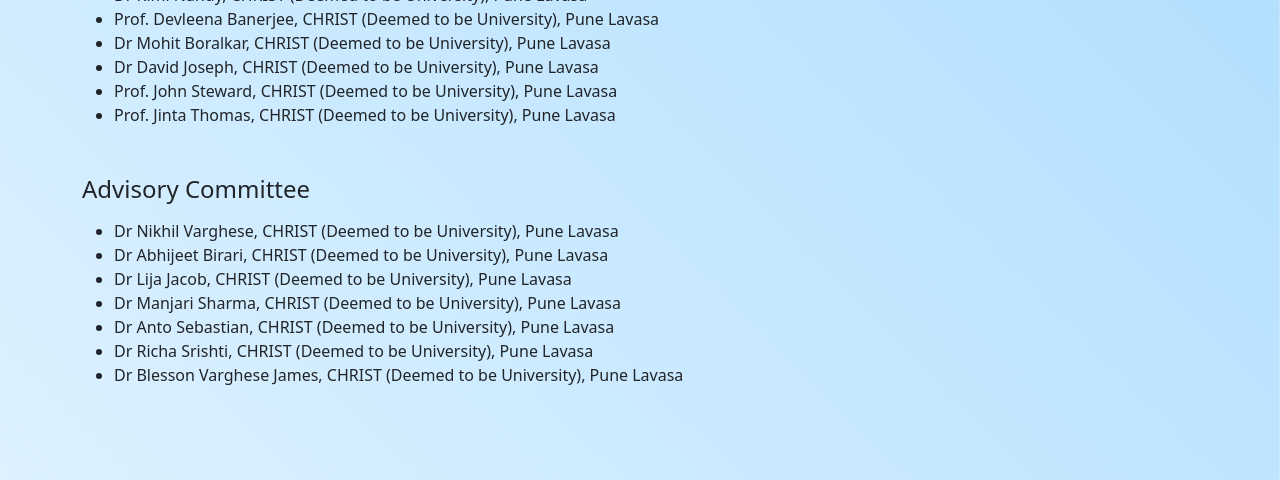
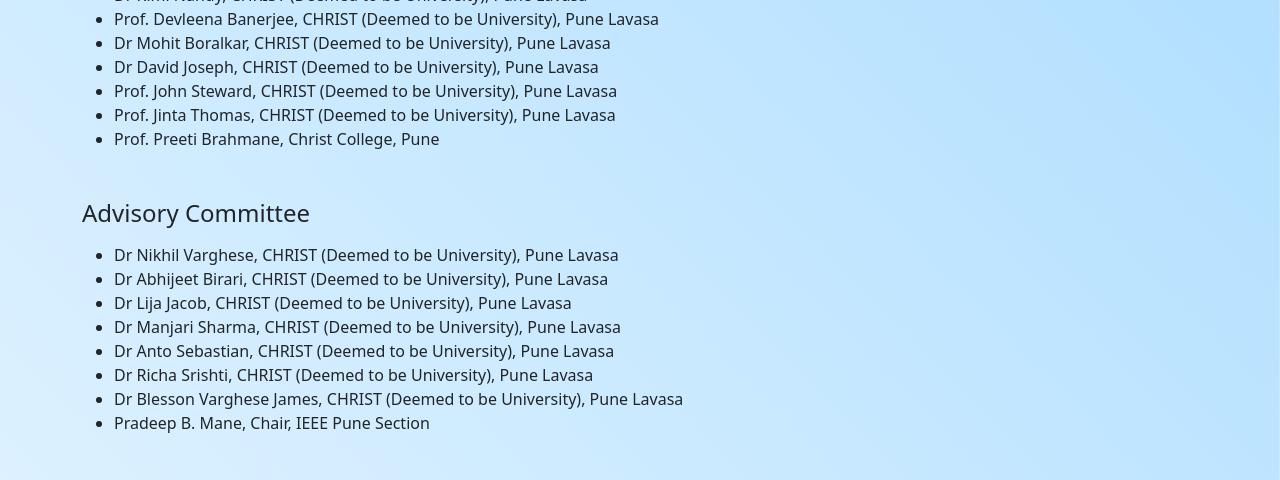
Before and after one commit to CHRISTInfotech/tqcebt, a plain HTML site: page committee.html in a window 1280 px wide. Shown: the part 2980-3460 px from the top of the page. Drawn offline with nearby package versions, Linux system fonts and the light colour scheme; grey boxes are pictures that could not be loaded.

Commit message:
website updates

```diff
--- a/committee.html
+++ b/committee.html
@@ -224,6 +224,7 @@
                     <li>Dr David Joseph, CHRIST (Deemed to be University), Pune Lavasa</li>
                     <li>Prof. John Steward, CHRIST (Deemed to be University), Pune Lavasa</li>
                     <li>Prof. Jinta Thomas, CHRIST (Deemed to be University), Pune Lavasa</li>
+                    <li>Prof. Preeti Brahmane, Christ College, Pune</li>
                 </ul>
             </div>
         </div>
@@ -240,6 +241,7 @@
                     <li>Dr Anto Sebastian, CHRIST (Deemed to be University), Pune Lavasa</li>
                     <li>Dr Richa Srishti, CHRIST (Deemed to be University), Pune Lavasa</li>
                     <li>Dr Blesson Varghese James, CHRIST (Deemed to be University), Pune Lavasa</li>
+                    <li>Pradeep B. Mane, Chair, IEEE Pune Section</li>
                 </ul>
             </div>
         </div>
```
